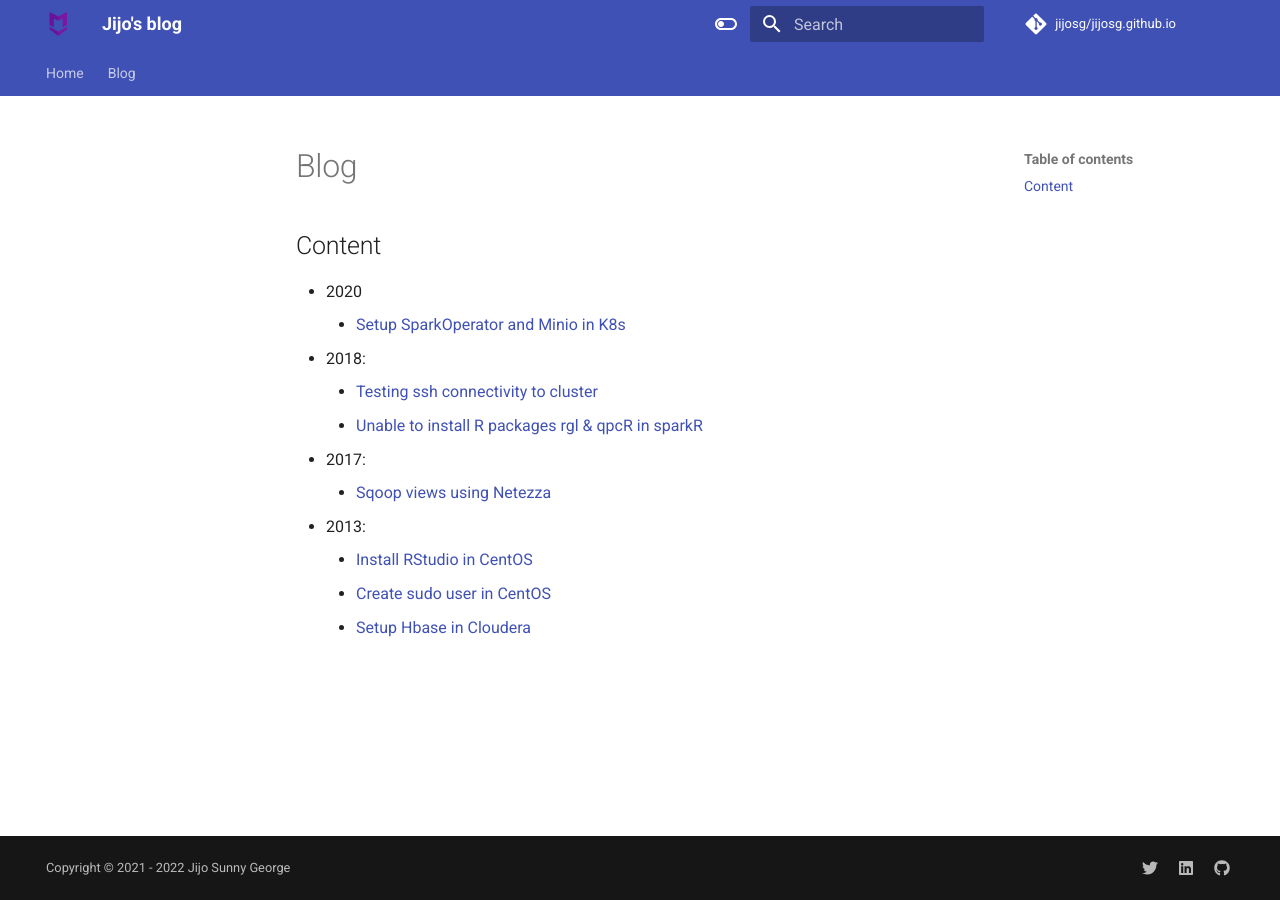
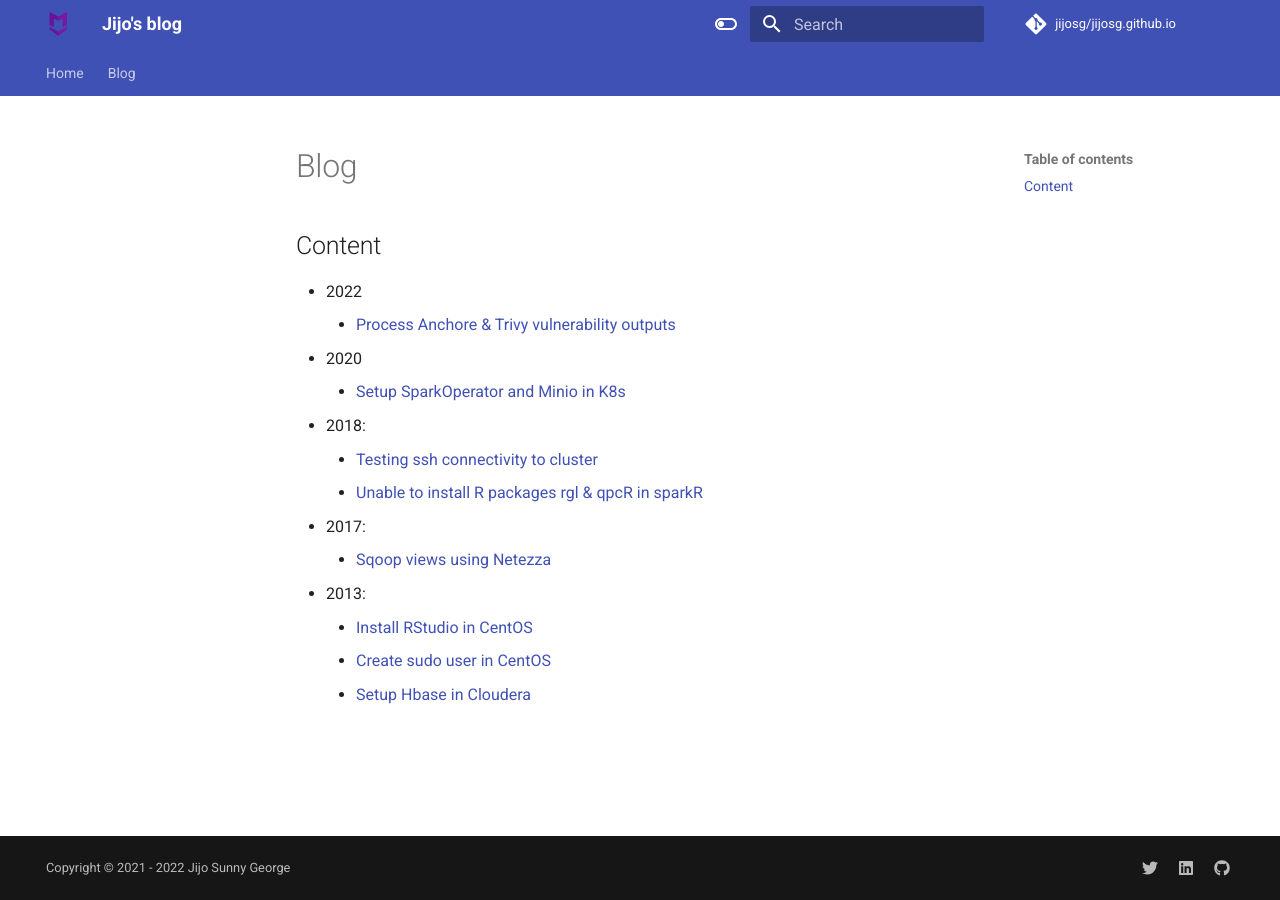
Before and after one commit to jijosg/jijosg.github.io, an MkDocs documentation site: the page built from docs/blog/index.md, in a window 1280 px wide. Built offline with MkDocs 1.6.1 and Material for MkDocs 9.7.7, drawn with Linux system fonts in a browser that asks for light colours; comment, search, counter and statistics services are not loaded.

Commit message:
Updated blog nav

```diff
--- a/docs/blog/index.md
+++ b/docs/blog/index.md
@@ -1,7 +1,8 @@
 # Blog
 
 ## Content
-
+- 2022
+    - [Process Anchore & Trivy vulnerability outputs](2022/02/03.md)
 - 2020
     - [Setup SparkOperator and Minio in K8s](2020/01/19.md)
 - 2018:
```
